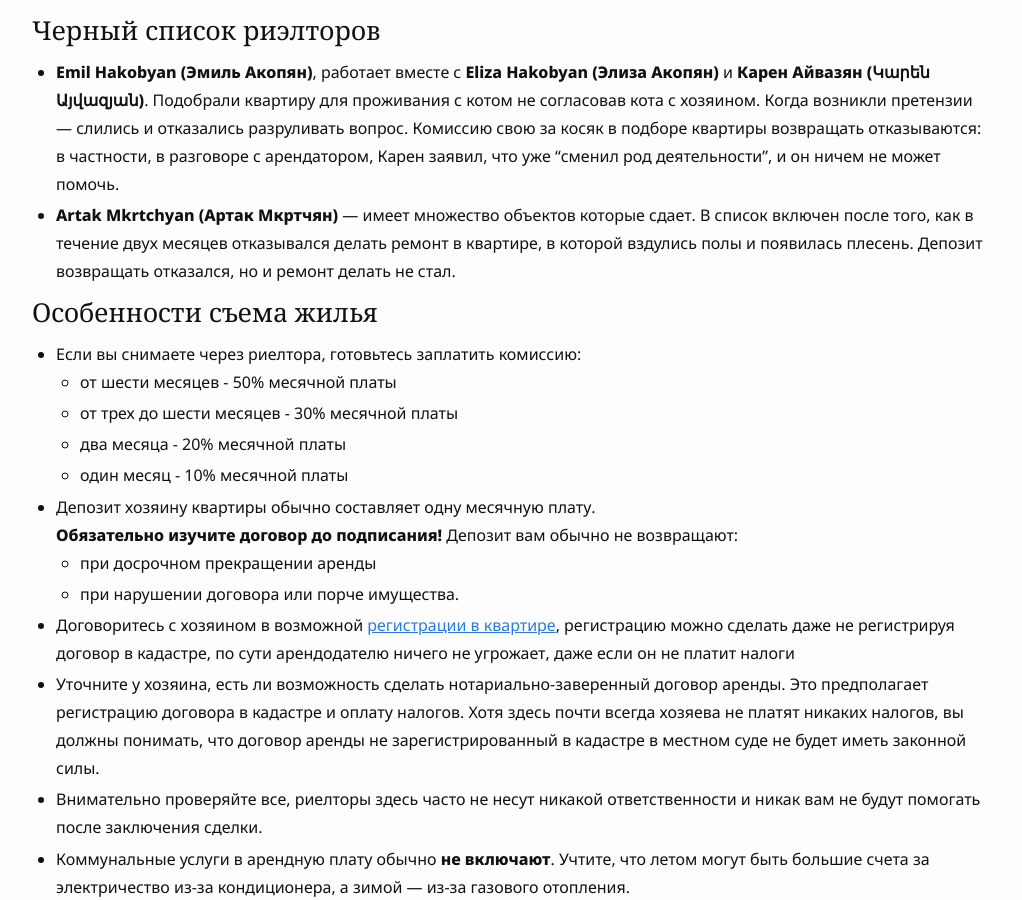
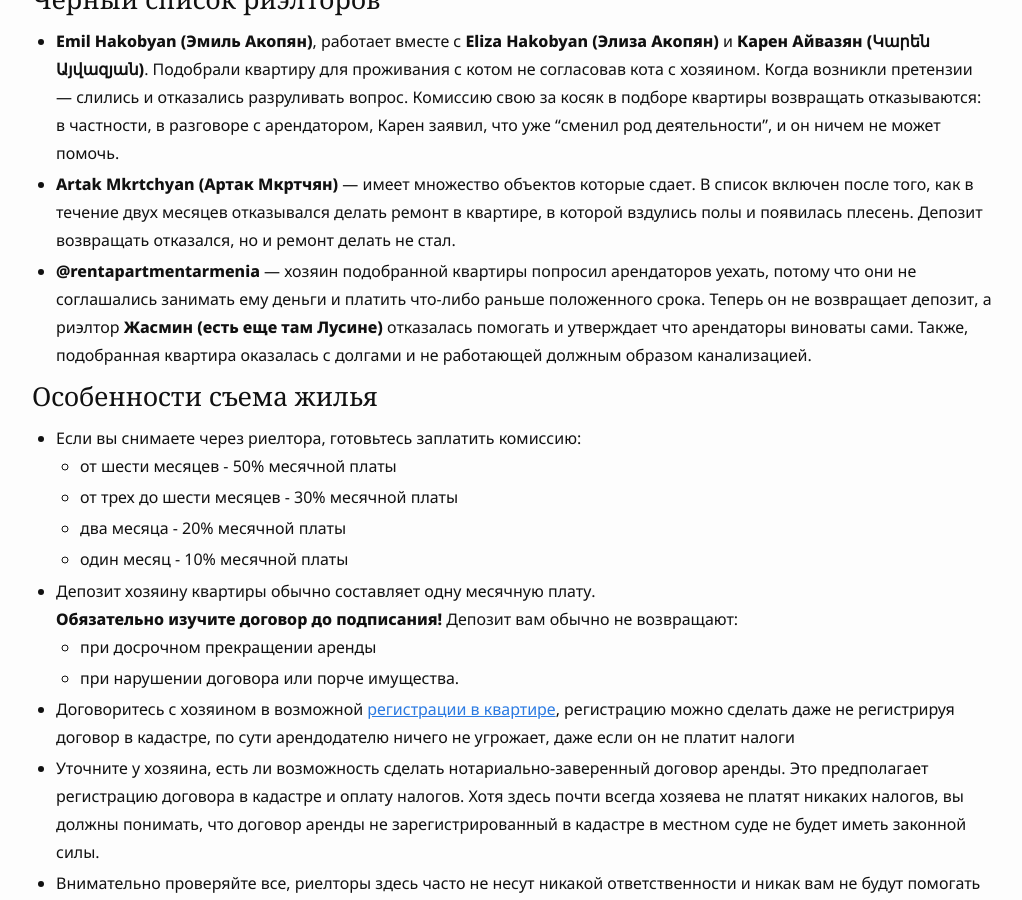
Before and after one commit to haywiki/haywiki.github.io, a Jekyll site: the page built from life/rent-house.md, in a window 1280 px wide and 900 px high, scrolled down 2285 px. Shown: the whole window, without its empty margins (128-1150 px from the left). Built offline with Jekyll 4.4.1, drawn with Linux system fonts in a browser that asks for light colours; nearby versions of some CDN libraries; a script that is not in the unit is left out; some of the changed lines change nothing that is shown; some of the changed text lies outside the part shown.

Commit message:
список риэлторов обновлен

```diff
--- a/life/rent-house.md
+++ b/life/rent-house.md
@@ -51,7 +51,6 @@ layout: page
 
 ### Чаты и группы по поиску жилья (в том числе риэлторы)
 
-- [https://t.me/brokeryerevanpro](https://t.me/brokeryerevanpro)
 - [https://t.me/armeniya_avito](https://t.me/armeniya_avito)
 - [https://t.me/armrelorealty](https://t.me/armrelorealty)
 - [https://t.me/relocationArmenia](https://t.me/relocationArmenia)
@@ -66,6 +65,8 @@ layout: page
 - [https://t.me/rent_yerevan](https://t.me/rent_yerevan)
 - [Аренда квартир в Ереване🏠](https://t.me/GreenHouseTel)
 - [Аренда чат - Россияне в Армении](https://t.me/rent_armenia_chat)
+
+[//]: # (- [https://t.me/brokeryerevanpro]&#40;https://t.me/brokeryerevanpro&#41;)
 
 ### Жилье в Ванадзоре
 
@@ -89,6 +90,7 @@ layout: page
   в подборе квартиры возвращать отказываются: в частности, в разговоре с арендатором, Карен заявил, что уже "сменил род деятельности", и он ничем не может помочь.
 - **Artak Mkrtchyan (Артак Мкртчян)** — имеет множество объектов которые сдает. В список включен после того, как в течение двух месяцев отказывался делать ремонт в квартире, в которой вздулись
   полы и появилась плесень. Депозит возвращать отказался, но и ремонт делать не стал.
+- **@rentapartmentarmenia** — хозяин подобранной квартиры попросил арендаторов уехать, потому что они не соглашались занимать ему деньги и платить что-либо раньше положенного срока. Теперь он не возвращает депозит, а риэлтор **Жасмин (есть еще там Лусине)** отказалась помогать и утверждает что арендаторы виноваты сами. Также, подобранная квартира оказалась с долгами и не работающей должным образом канализацией.
 
 ### Особенности съема жилья
 
```
